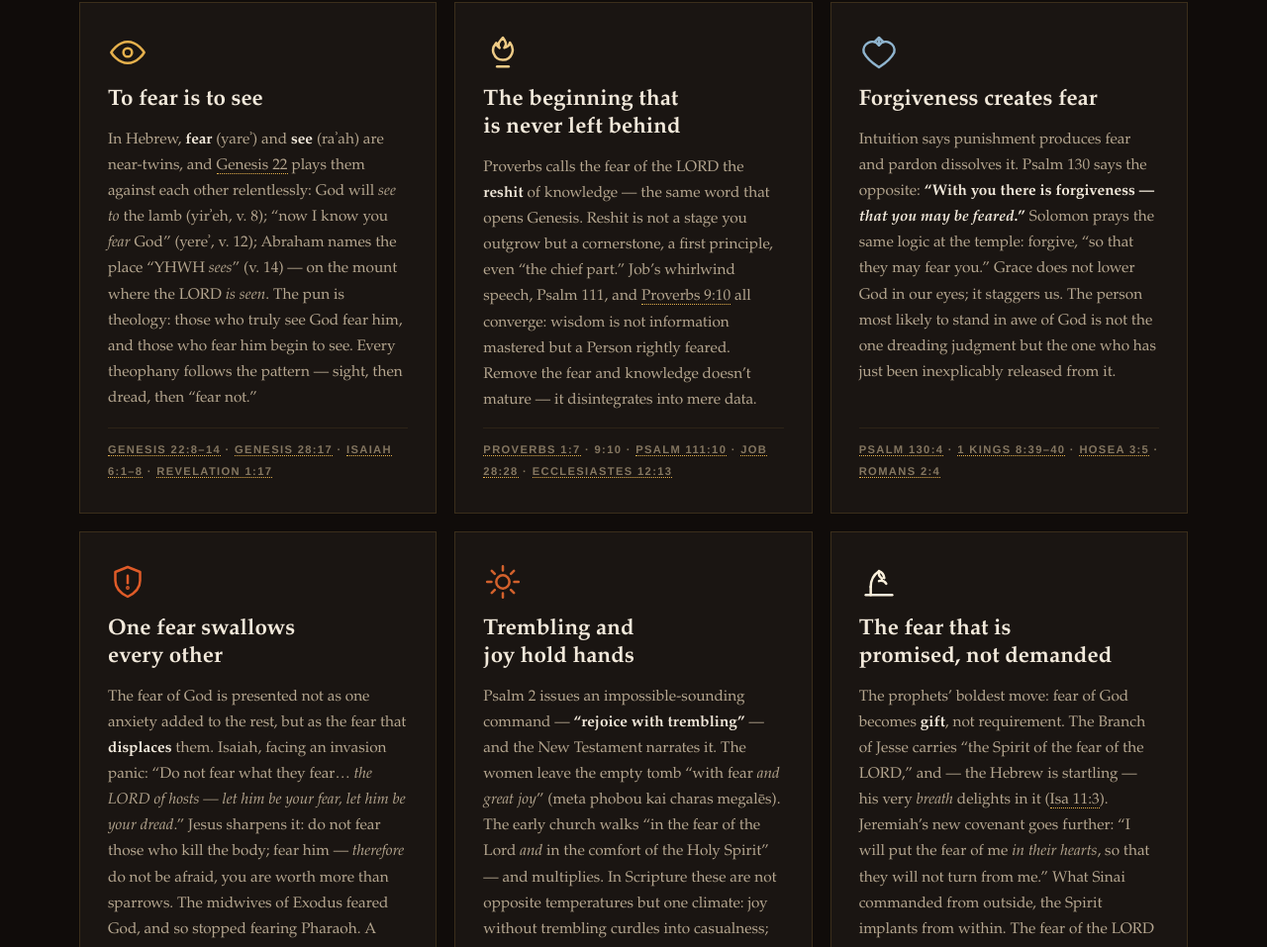
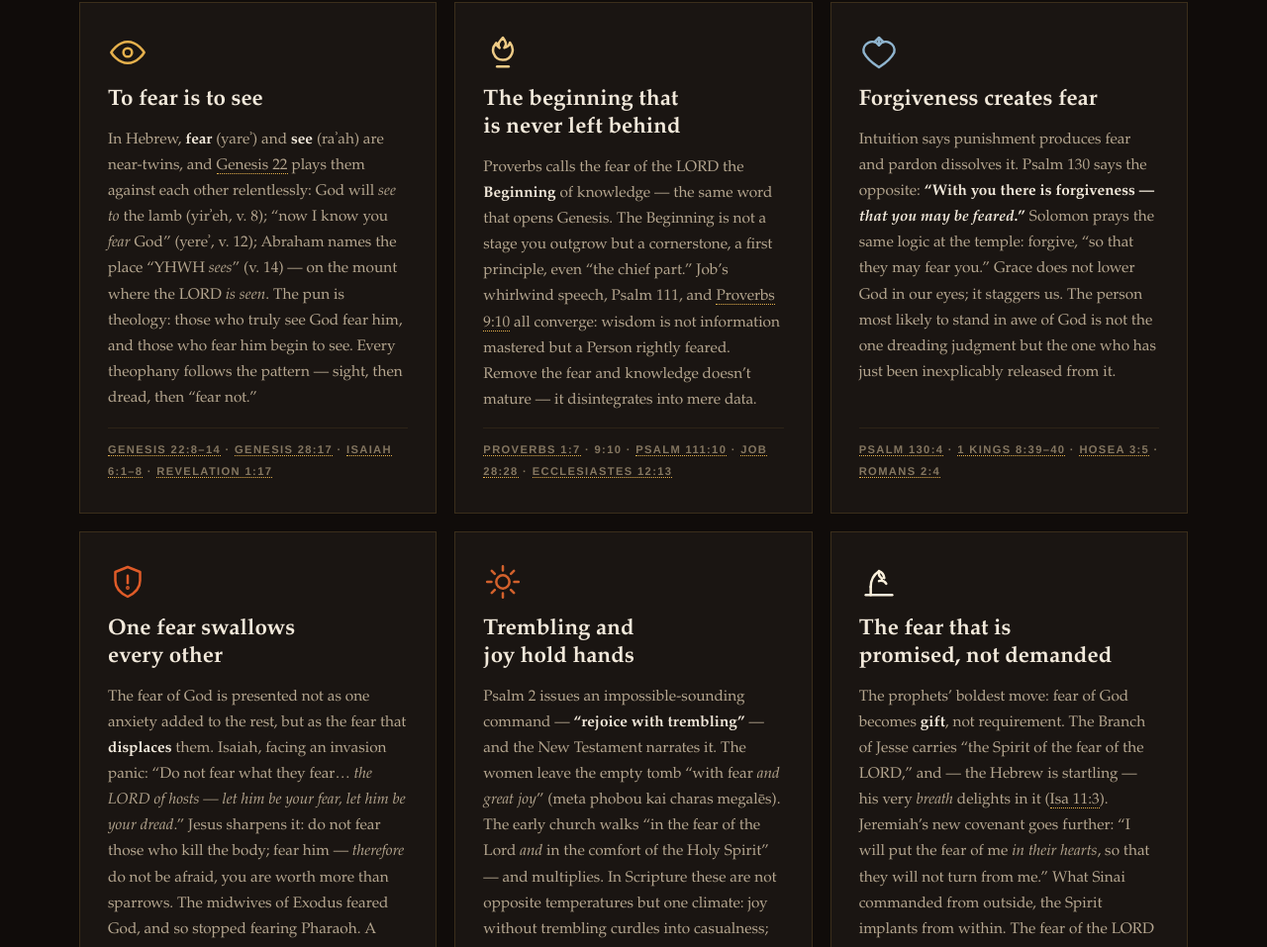
Before and after one commit to esmrsky/fear-of-god, a plain HTML site: page fear-of-god.html in a window 1280 px wide. Shown: the part 7940-8897 px from the top of the page at 99% size. Drawn offline with Linux system fonts and the light colour scheme; animation ran at ten frames a second.

Commit message:
content: replace reshit with Beginning in Proverbs 1:7 discussion and citation

```diff
--- a/fear-of-god.html
+++ b/fear-of-god.html
@@ -1097,8 +1097,8 @@
           <path d="M12 3c1.8 2.4 2.6 4 .9 6.1C15.5 8.6 16 7.5 16.3 6c1.5 2 2.2 4.3 1.2 6.7-1 2.5-3.1 3.8-5.5 3.8s-4.6-1.3-5.5-3.8C5.4 10.3 6.4 8 8 6.2c.2 1.3.7 2.3 2 3C8.4 6.9 10.2 5 12 3Z"/><path d="M8.5 20.5h7"/>
         </svg>
         <h3>The beginning that is never left behind</h3>
-        <p>Proverbs calls the fear of the LORD the <b>reshit</b> of
-        knowledge — the same word that opens Genesis. Reshit is not a stage you outgrow but a
+        <p>Proverbs calls the fear of the LORD the <b>Beginning</b> of
+        knowledge — the same word that opens Genesis. The Beginning is not a stage you outgrow but a
         cornerstone, a first principle, even “the chief part.” Job’s whirlwind speech, Psalm 111,
         and Proverbs 9:10 all converge: wisdom is not information mastered but a Person rightly
         feared. Remove the fear and knowledge doesn’t mature — it disintegrates into mere data.</p>
@@ -1651,7 +1651,7 @@
     "ps 115:11":"You who <b>fear the LORD</b>, trust in the LORD! He is their help and their shield.",
     "ps 130:4":"But with you there is forgiveness, <b>that you may be feared</b> (lemaʿan tiwwareʾ).",
     "ps 147:11":"The LORD takes pleasure in <b>those who fear him</b>, in those who hope in his steadfast love.",
-    "prov 1:7":"<b>The fear of the LORD</b> is the beginning (reshit) of knowledge; fools despise wisdom and instruction.",
+    "prov 1:7":"<b>The fear of the LORD</b> is the beginning (Beginning) of knowledge; fools despise wisdom and instruction.",
     "prov 8:13":"<b>The fear of the LORD</b> is hatred of evil.",
     "prov 9:10":"<b>The fear of the LORD</b> is the beginning of wisdom, and the knowledge of the Holy One is insight.",
     "prov 14:26":"In <b>the fear of the LORD</b> one has strong confidence… <b>The fear of the LORD</b> is a fountain of life.",
```
Also changed, not shown: index.html (+3 -3 lines).
